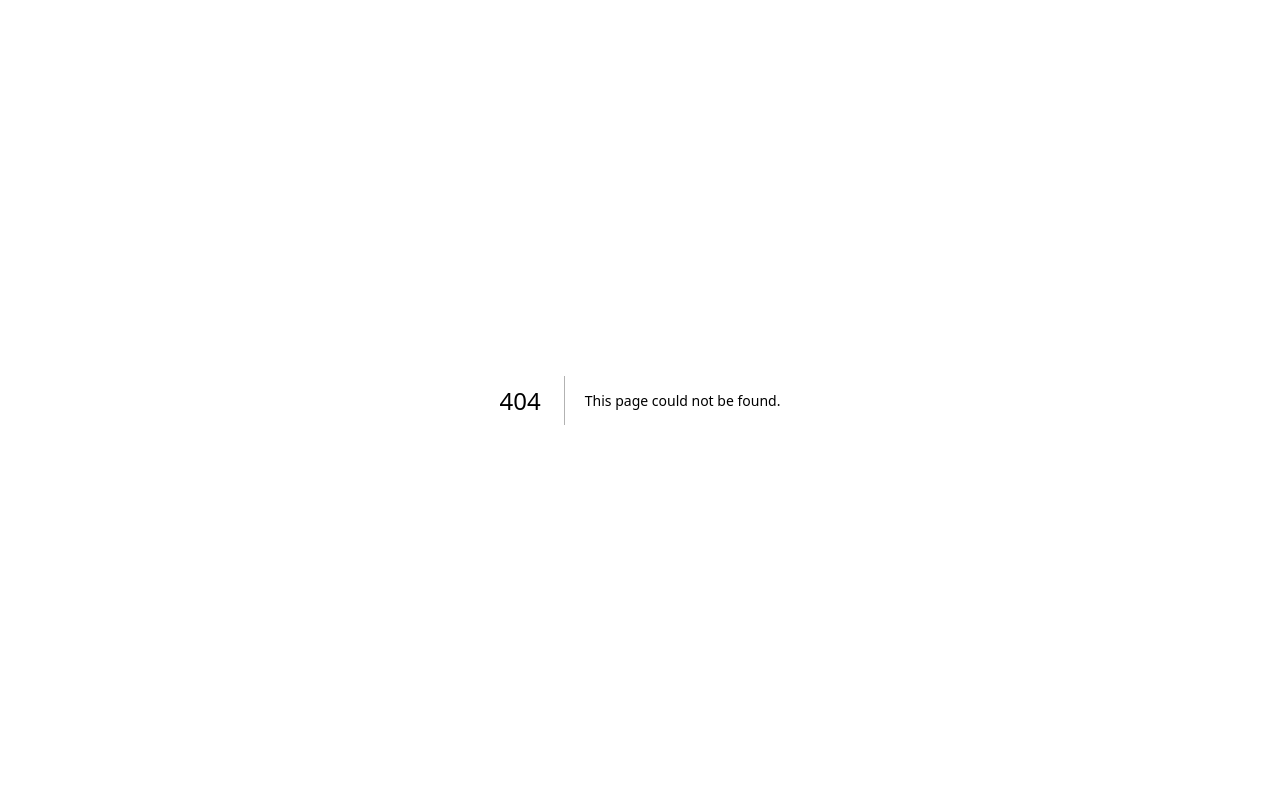
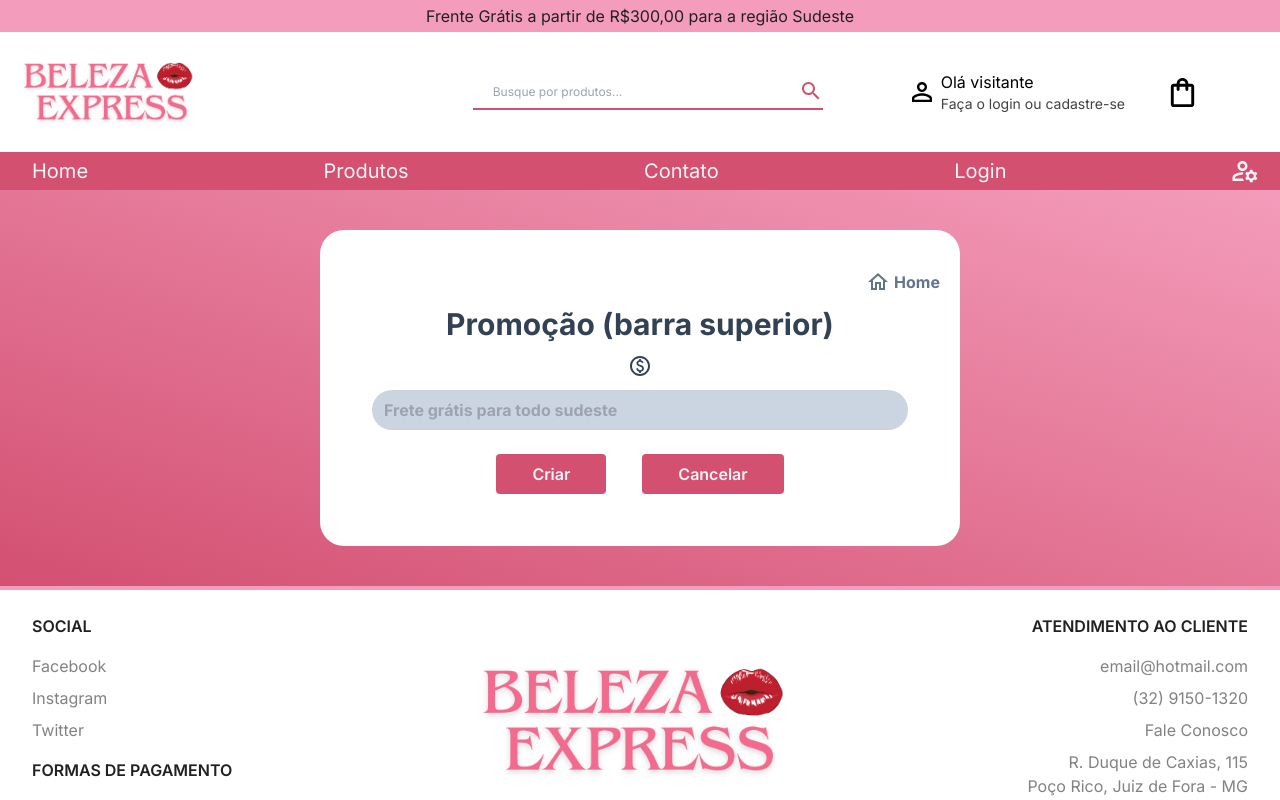
Before and after one commit to luizamc003/Next-Desafio-2025.1, a Next.js app: page /admin/manage/topbar in a window 1280 px wide. Before the commit this address had no page. Shown: the top 800 px of the page. Built offline with nearby package versions, Linux system fonts and the light colour scheme.

Commit message:
add topbar admin

```diff
--- /dev/null
+++ b/src/app/admin/manage/topbar/page.tsx
@@ -0,0 +1,5 @@
+import TopBarAdmin from "@/components/admin/topbar-admin";
+
+export default function Page() {
+  return <TopBarAdmin />;
+}
--- a/src/components/admin-home/index.tsx
+++ b/src/components/admin-home/index.tsx
@@ -35,7 +35,7 @@
                 Gerenciamento
               </span>
               <div className="flex justify-end items-center gap-2 md:justify-end w-full text-end">
-                <Link href={"/admin"}>
+                <Link href={"/admin/manage/topbar"}>
                   <SellOutlined className="text-slate-700" />
                 </Link>
                 <Link
--- a/src/components/admin/product-view/index.tsx
+++ b/src/components/admin/product-view/index.tsx
@@ -1,4 +1,7 @@
-import RedirectHomeAdmin, { ButtonGradient } from "@/components/buttons";
+import RedirectHomeAdmin, {
+  ButtonGradient,
+  ButtonGradientCancel,
+} from "@/components/buttons";
 import Link from "next/link";
 import { HomeOutlined } from "@mui/icons-material";
 import Image from "next/image";
@@ -62,7 +65,7 @@
           <textarea className="bg-slate-300 rounded-3xl w-full outline-none px-3 py-2 text-dark h-24 resize-none" />
         </div>
         <div className="flex justify-center items-center w-full md:w-1/4">
-          <ButtonGradient buttonText="Fechar" />
+          <ButtonGradientCancel buttonText="Fechar" route="/admin" />
         </div>
       </form>
     </div>
--- /dev/null
+++ b/src/components/admin/topbar-admin/index.tsx
@@ -0,0 +1,31 @@
+import RedirectHomeAdmin, {
+  ButtonGradient,
+  ButtonGradientCancel,
+} from "@/components/buttons";
+import { PaidOutlined } from "@mui/icons-material";
+
+export default function TopBarAdmin() {
+  return (
+    <div className="flex justify-center items-center py-10">
+      <form className="flex justify-center items-center flex-col gap-3 text-slate-700 font-bold bg-[#FFFFFF] w-[95%] px-5 py-10 md:w-[50%] rounded-3xl ">
+        {" "}
+        <div className="w-full flex justify-end">
+          <RedirectHomeAdmin />
+        </div>
+        <span className="text-3xl text-center">Promoção (barra superior)</span>
+        <PaidOutlined className="text-9xl" />
+        <div className="flex flex-col w-full gap-1 justify-start md:px-8">
+          <input
+            type="text"
+            placeholder="Frete grátis para todo sudeste"
+            className="bg-slate-300 rounded-3xl w-full outline-none px-3 h-10 text-dark"
+          />
+        </div>
+        <div className="flex flex-col md:flex-row md:gap-9 justify-center items-center w-1/3">
+          <ButtonGradient buttonText="Criar" />
+          <ButtonGradientCancel buttonText="Cancelar" route="/admin" />
+        </div>
+      </form>
+    </div>
+  );
+}
--- a/src/components/buttons/index.tsx
+++ b/src/components/buttons/index.tsx
@@ -8,7 +8,11 @@
 
 interface ButtonGradientProps {
   buttonText: string;
-  onClick?: () => void;
+}
+
+interface ButtonGradientCancelProps {
+  buttonText: string;
+  route: string;
 }
 
 export function ButtonGradient({ buttonText }: ButtonGradientProps) {
@@ -18,6 +22,21 @@
         {buttonText}
       </button>
     </div>
+  );
+}
+
+export function ButtonGradientCancel({
+  buttonText,
+  route,
+}: ButtonGradientCancelProps) {
+  return (
+    <Link href={route}>
+      <div className="flex items-center justify-center py-2 sm:py-3 w-full">
+        <button className="bg-primary-pink text-white font-semibold px-8 py-2  md:px-9 md:py-2 sm:py-2 rounded text-base sm:text-base  transition duration-300 ease-in-out transform hover:bg-gradient-to-r hover:from-primary-pink hover:to-secondary-pink hover:scale-105">
+          {buttonText}
+        </button>
+      </div>
+    </Link>
   );
 }
 
```
